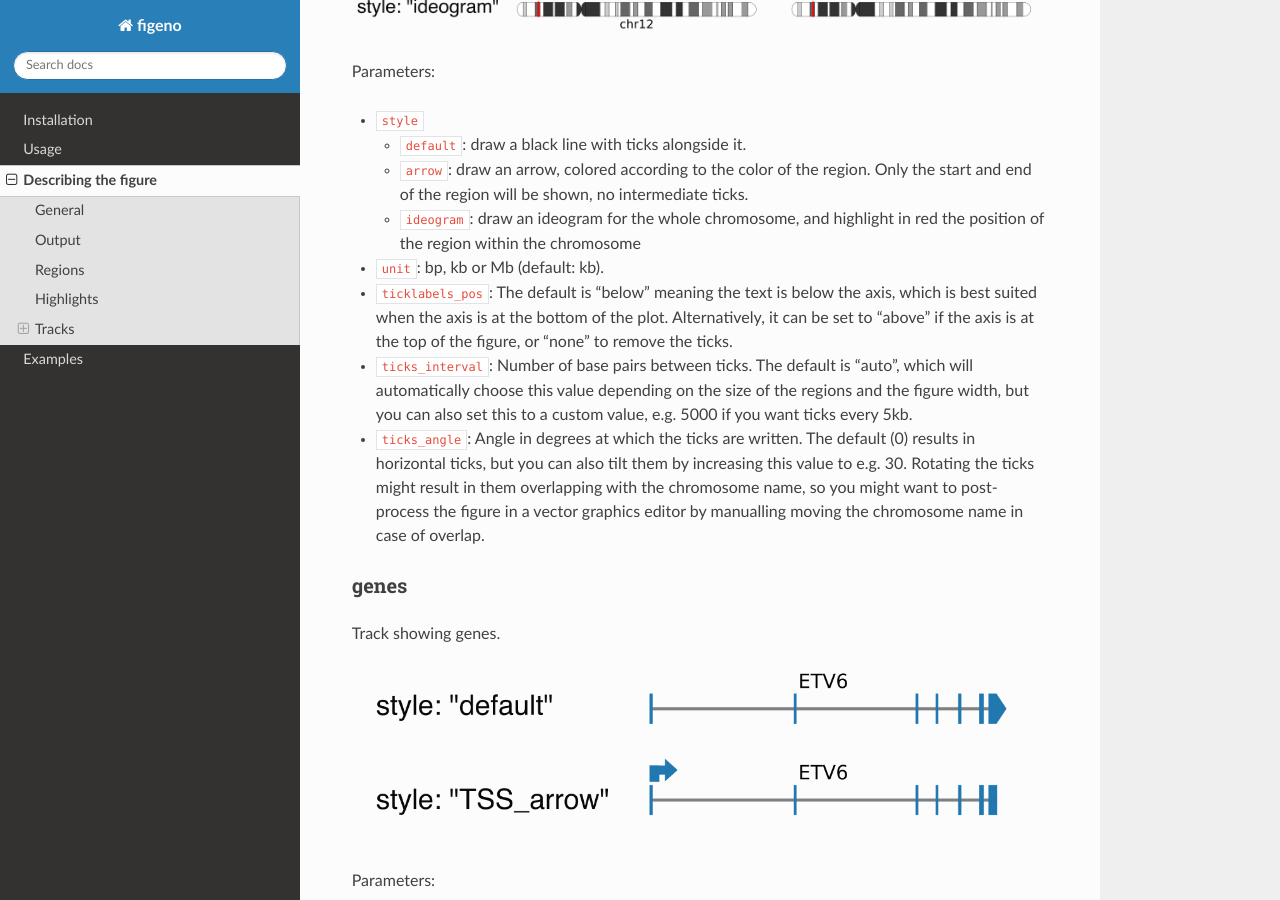
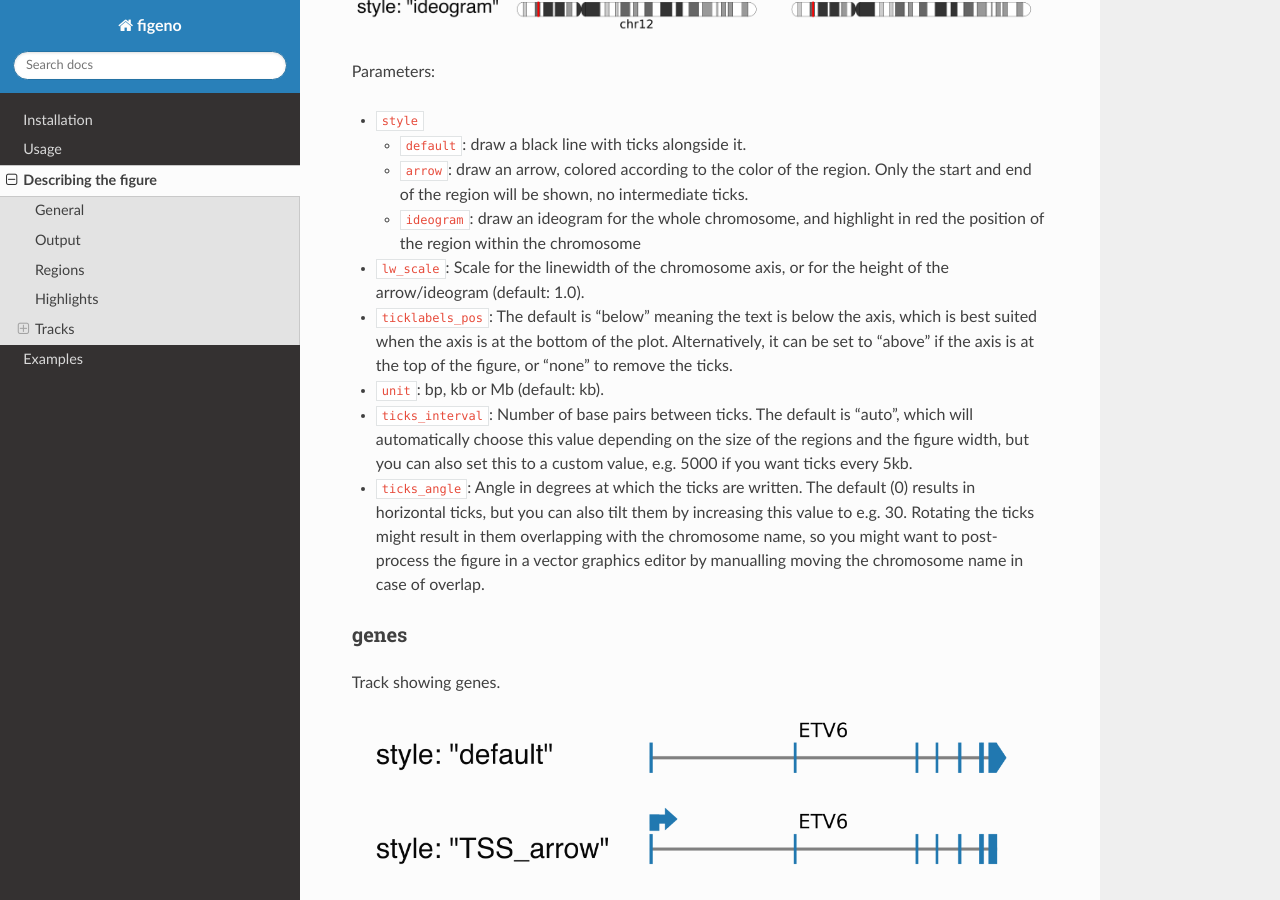
Before and after one commit to CompEpigen/figeno, a Sphinx documentation site: the page built from docs/content/describe_figure.rst, in a window 1280 px wide and 900 px high, scrolled down 2099 px. Built offline with Sphinx 7.4.7 and the Read the Docs theme 2.0.0, drawn with Linux system fonts in a browser that asks for light colours; some of the changed text lies outside the part shown.

Commit message:
update docs

```diff
--- a/docs/content/describe_figure.rst
+++ b/docs/content/describe_figure.rst
@@ -83,9 +83,11 @@ Parameters:
 
   * ``ideogram``: draw an ideogram for the whole chromosome, and highlight in red the position of the region within the chromosome
 
-* ``unit``: bp, kb or Mb (default: kb).
+* ``lw_scale``: Scale for the linewidth of the chromosome axis, or for the height of the arrow/ideogram (default: 1.0).
 
 * ``ticklabels_pos``: The default is "below" meaning the text is below the axis, which is best suited when the axis is at the bottom of the plot. Alternatively, it can be set to "above" if the axis is at the top of the figure, or "none" to remove the ticks.
+
+* ``unit``: bp, kb or Mb (default: kb).
 
 * ``ticks_interval``: Number of base pairs between ticks. The default is "auto", which will automatically choose this value depending on the size of the regions and the figure width, but you can also set this to a custom value, e.g. 5000 if you want ticks every 5kb.
 
@@ -130,6 +132,8 @@ Parameters:
 * ``file``: path to the bed file.
 
 * ``color``: color for the rectangles.
+
+* ``show_names``: if True, will display the name of each region above the corresponding rectangle. This requires that the bed file contains a fourth column indicating the name of each region.
 
 bigwig
 ^^^^^^^^
@@ -257,6 +261,10 @@ Parameters:
 
   * ``splitread_color``: if link_splitreads is True, the color for splitreads.
 
+  * ``link_color``: if link_splitreads is True, the color for the dashed line representing the link between two alignments of a splitread.
+
+  * ``link_lw``: if link_splitreads is True, the linewidth for the dashed line representing the link between two alignments of a splitread (default: 0.2).
+
   * ``min_splitreads_breakpoints``: if link_splitreads is True, will only consider splitreads which correspond to a breakpoint supported by at least this number of splitreads (default: 2). This is used to filter splitreads not corresponding to an actual breakpoint.
 
 
```
